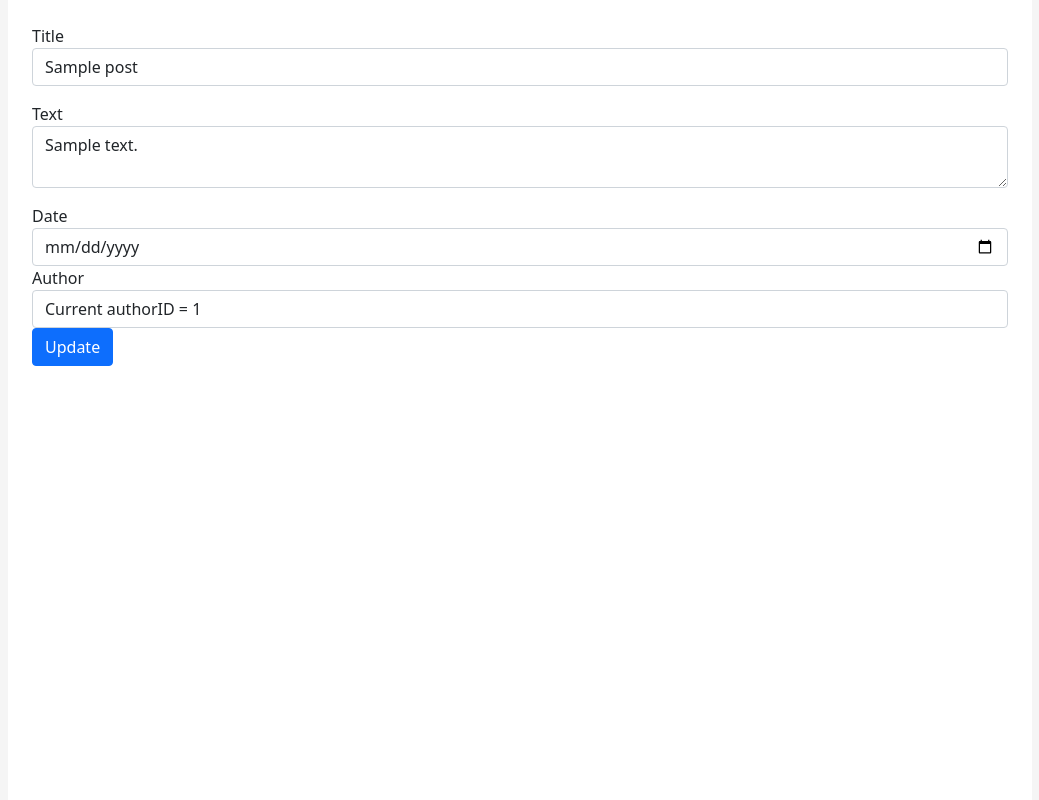
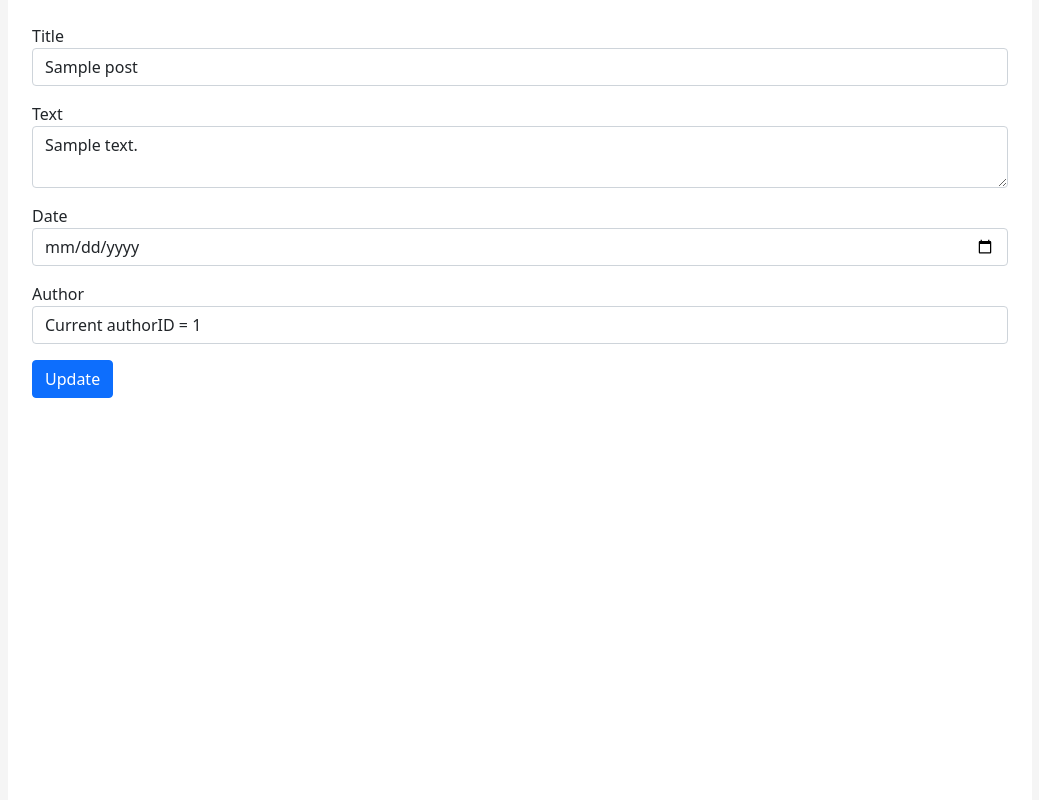
Before and after one commit to sinixy/DBIS-Workshop3, a Flask app: page /blog/1/edit in a window 1280 px wide. Shown: the part 56-856 px from the top of the page, without its empty margins (120-1159 px from the left). Run offline with Flask 2, Linux system fonts and the light colour scheme; the visitor is signed in with stand-in values (Sample User, id 1); tables that the repository leaves empty hold one stand-in row (values such as "Sample post"); some libraries are stand-ins or nearby versions.

Commit message:
Minor fixes

```diff
--- a/app.py
+++ b/app.py
@@ -73,23 +73,25 @@ def signup():
 		valid = True
 
 		if password != password_repeat:
-			flash('Pass dame')
+			flash("Password doesn't match!")
 			valid = False
 
 		user_login = User.query.filter_by(login=login).first()
 		user_email = User.query.filter_by(email=email).first()
 		if user_login:
-			flash('Login dame')
+			flash('This login is already taken!')
 			valid = False
 		if user_email:
-			flash('Email dame')
+			flash('This email is already taken!')
 			valid = False
 
 		if valid:
 			new_user = User(login=login, password=password, email=email)
 			db.session.add(new_user)
 			db.session.commit()
-			flash('Success!')
+			session['uid'] = new_user.uid
+			session['username'] = login
+			return redirect('/')
 
 		return render_template('signup.html')
 	else:
--- a/templates/blogpost_update.html
+++ b/templates/blogpost_update.html
@@ -11,11 +11,11 @@
     	<textarea class="form-control" name="text">{{ blog.text }}</textarea>
     </div>
     {% if session['username'] == 'admin' %}
-        <div class="form-group">
+        <div class="form-group user-input">
             <label>Date</label>
         	<input class="form-control" type="date" name="date" value="{{ blog.date }}">
         </div>
-        <div class="form-group">
+        <div class="form-group user-input">
             <label>Author</label>
             <select class="form-control" name="author">
                 <option value="{{ blog.author }}" selected>Current authorID = {{ blog.author }}</option>
--- a/templates/profile.html
+++ b/templates/profile.html
@@ -11,7 +11,7 @@
 	<section class="mt-4">
 		<div role="group" class="btn-group">
 		    <a href="/profile/{{ user.uid }}/edit" class="btn btn-primary" type="button">Edit <i class="fa fa-edit"></i></a>
-		    <a href="/profile/{{ user.comid }}/delete" class="btn btn-danger" type="button">Delete <i class="fa fa-trash"></i></a>
+		    <a href="/profile/{{ user.uid }}/delete" class="btn btn-danger" type="button">Delete <i class="fa fa-trash"></i></a>
 		</div>
 	</section>
 {% endif %}
```
